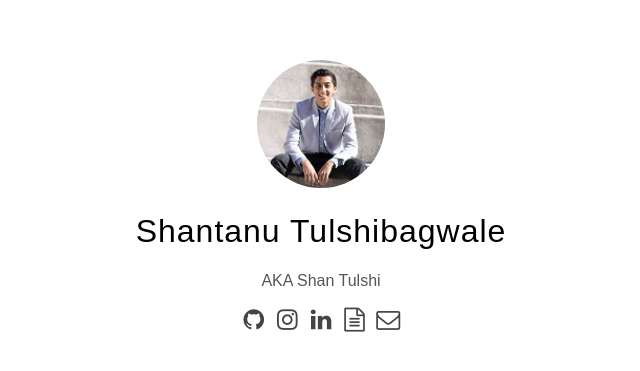
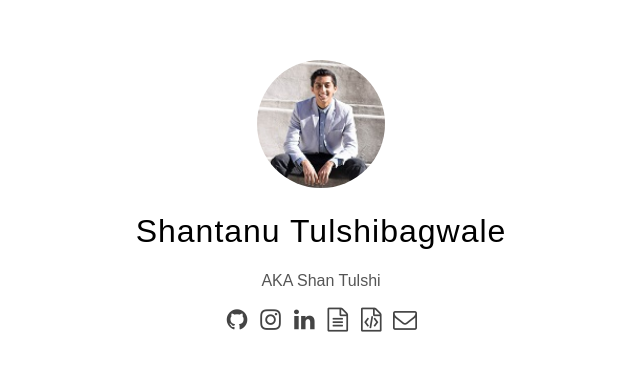
Before and after one commit to ShanTulshi/shantulshi.github.io, a React (Create React App) app: page / in a window 1280 px wide. Shown: the part 281-652 px from the top of the page, without its empty margins (319-959 px from the left). Built offline with nearby package versions, Linux system fonts and the light colour scheme.

Commit message:
Added web resume link, added title-text to all links

```diff
--- a/src/components/Links/index.tsx
+++ b/src/components/Links/index.tsx
@@ -8,11 +8,12 @@ class Links extends Component<{}, {}> {
 	public render(): React.ReactNode {
 		return (
 			<ul className="icons">
-				<li><a target="_blank" href="https://github.com/ShanTulshi" className="icon-github-circled"/></li>
-				<li><a target="_blank" href="https://instagram.com/shantulshi" className="icon-instagram"/></li>
-				<li><a target="_blank" href="https://linkedin.com/in/shantulshi" className="icon-linkedin"/></li>
-				<li><a target="_blank" href="resume.pdf" className="icon-doc-text"/></li>
-				<li><a target="_blank" href="mailto:shan@notgood.site?body=%0A%0A-Sent%20from%20website." className="icon-mail"/></li>
+				<li><a target="_blank" title="GitHub" href="https://github.com/ShanTulshi" className="icon-github-circled"/></li>
+				<li><a target="_blank" title="Instagram" href="https://instagram.com/shantulshi" className="icon-instagram"/></li>
+				<li><a target="_blank" title="LinkedIn" href="https://linkedin.com/in/shantulshi" className="icon-linkedin"/></li>
+				<li><a target="_blank" title="PDF Resume" href="resume.pdf" className="icon-doc-text"/></li>
+				<li><a target="_blank" title="Web Resume" href="resume" className="icon-file-code"/></li>
+				<li><a target="_blank" title="Contact" href="mailto:shan@notgood.site?body=%0A%0A-Sent%20from%20website." className="icon-mail"/></li>
 			</ul>
 		)
 	}
```
